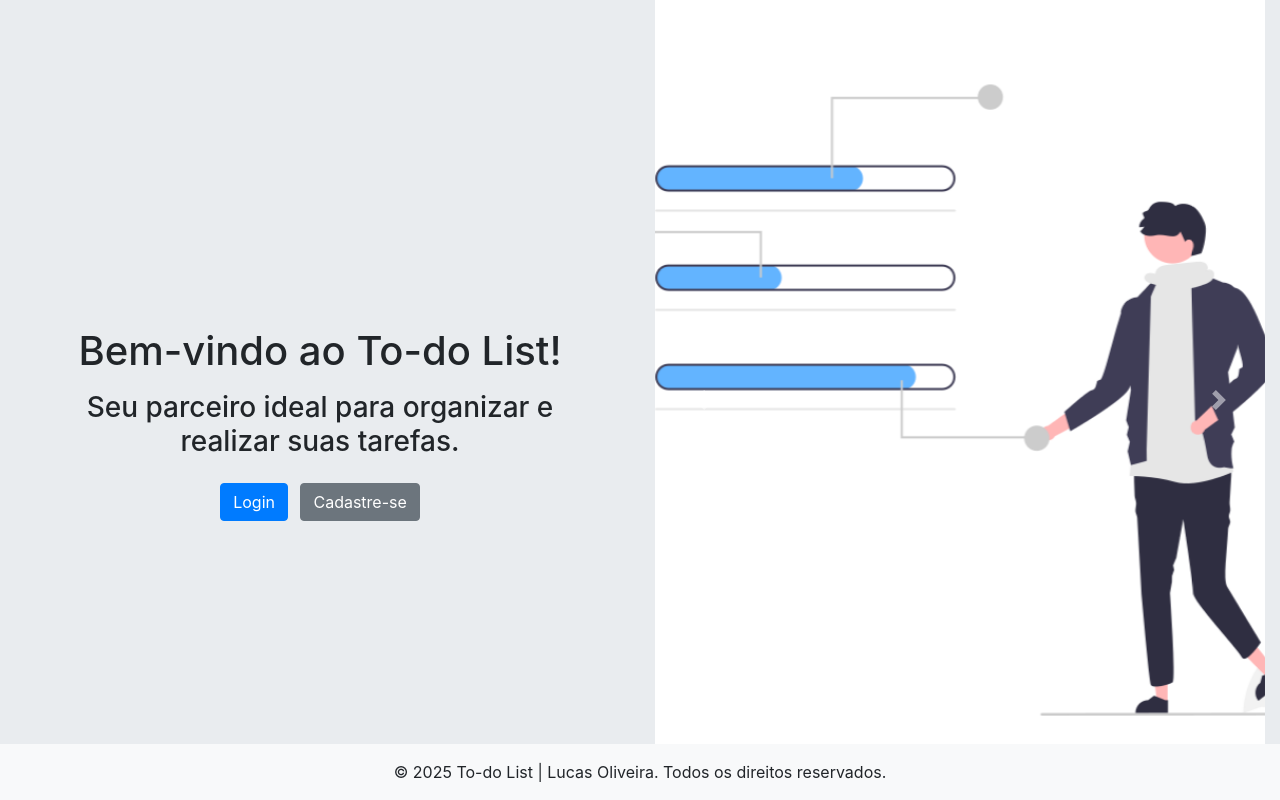
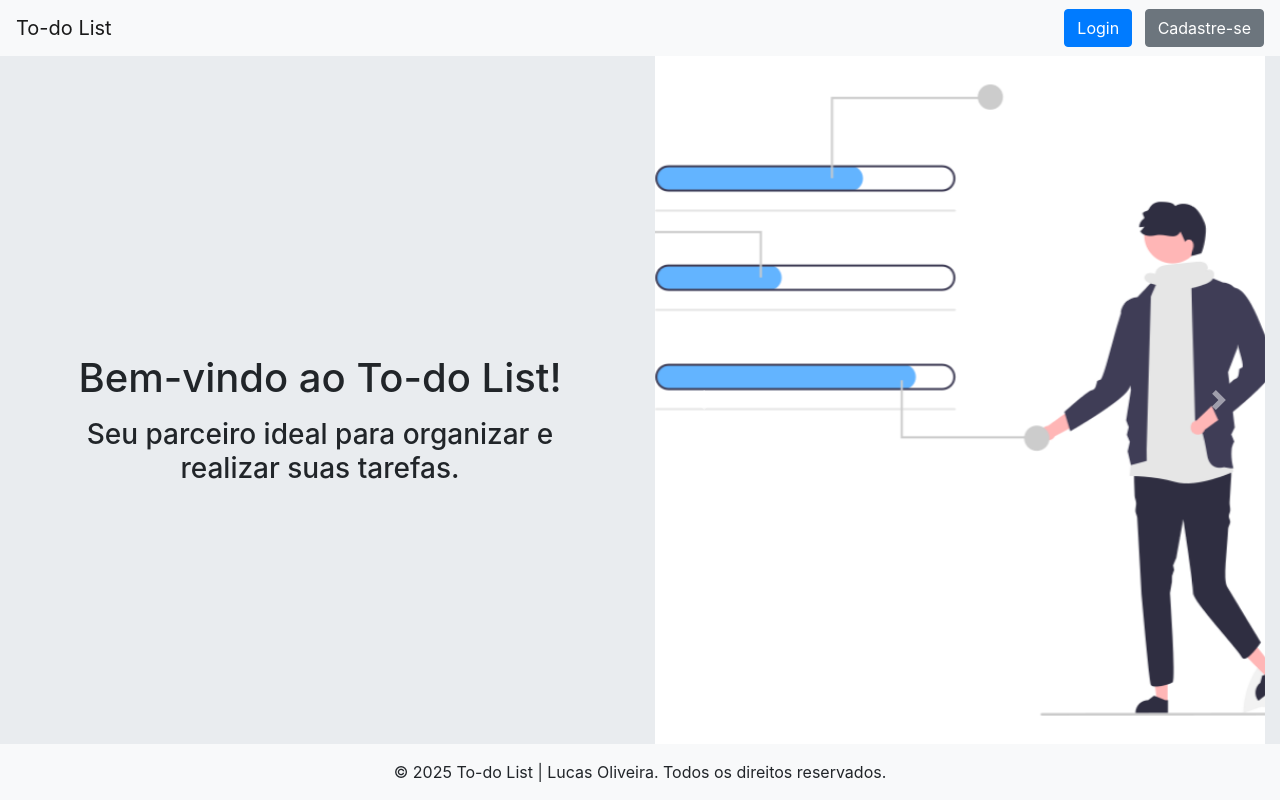
Before and after one commit to lucas-ioliveira/to_do_list_django, a Django app: page / in a window 1280 px wide. Run offline with Django 4.2, Linux system fonts and the light colour scheme; some libraries are stand-ins or nearby versions.

Commit message:
feat: Adiciona uma nav bar ao index.

```diff
--- a/core/templates/index.html
+++ b/core/templates/index.html
@@ -24,6 +24,14 @@
 
 <body>
 
+  <nav class="navbar navbar-light bg-light justify-content-between fixed-top">
+    <a class="navbar-brand" href="{% url 'tasks:index' %}">To-do List</a>
+    <div>
+    <a href="{% url 'login' %}" class="btn btn-primary mr-2">Login</a>
+    <a href="{% url 'registro' %}" class="btn btn-secondary">Cadastre-se</a>
+    </div>
+  </nav>
+
   <div class="container-fluid" style="background-color: #e9ecef;">
 
     <div class="row">
@@ -35,10 +43,10 @@
           <h1 class="text-center mt-5">Bem-vindo ao To-do List!</h1>
           <h3 class="text-center mt-3">Seu parceiro ideal para organizar e realizar suas tarefas.</h3>
 
-          <div class="text-center mt-4">
+          {% comment %} <div class="text-center mt-4">
             <a href="{% url 'login' %}" class="btn btn-primary mr-2">Login</a>
             <a href="{% url 'registro' %}" class="btn btn-secondary">Cadastre-se</a>
-          </div>
+          </div> {% endcomment %}
         </div>
 
       </div>
```
Also changed, not shown: 2 other files.
